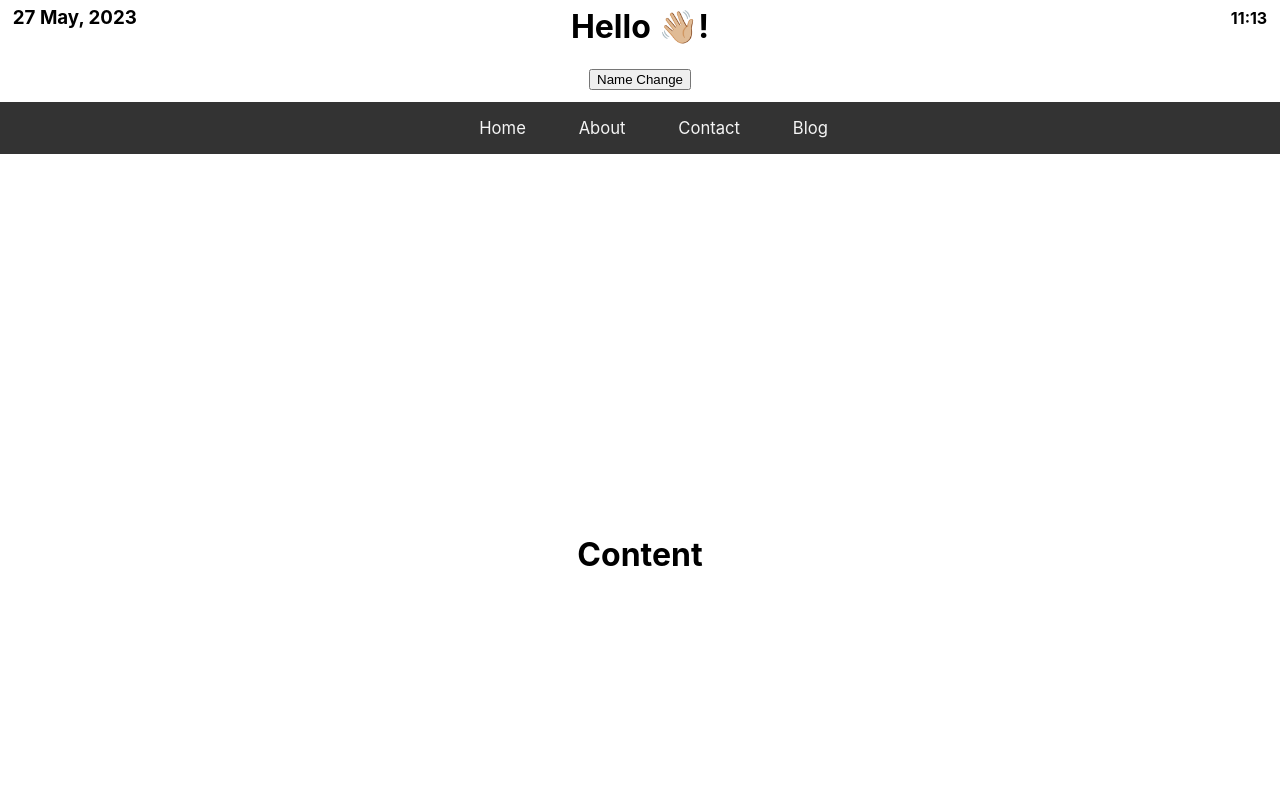
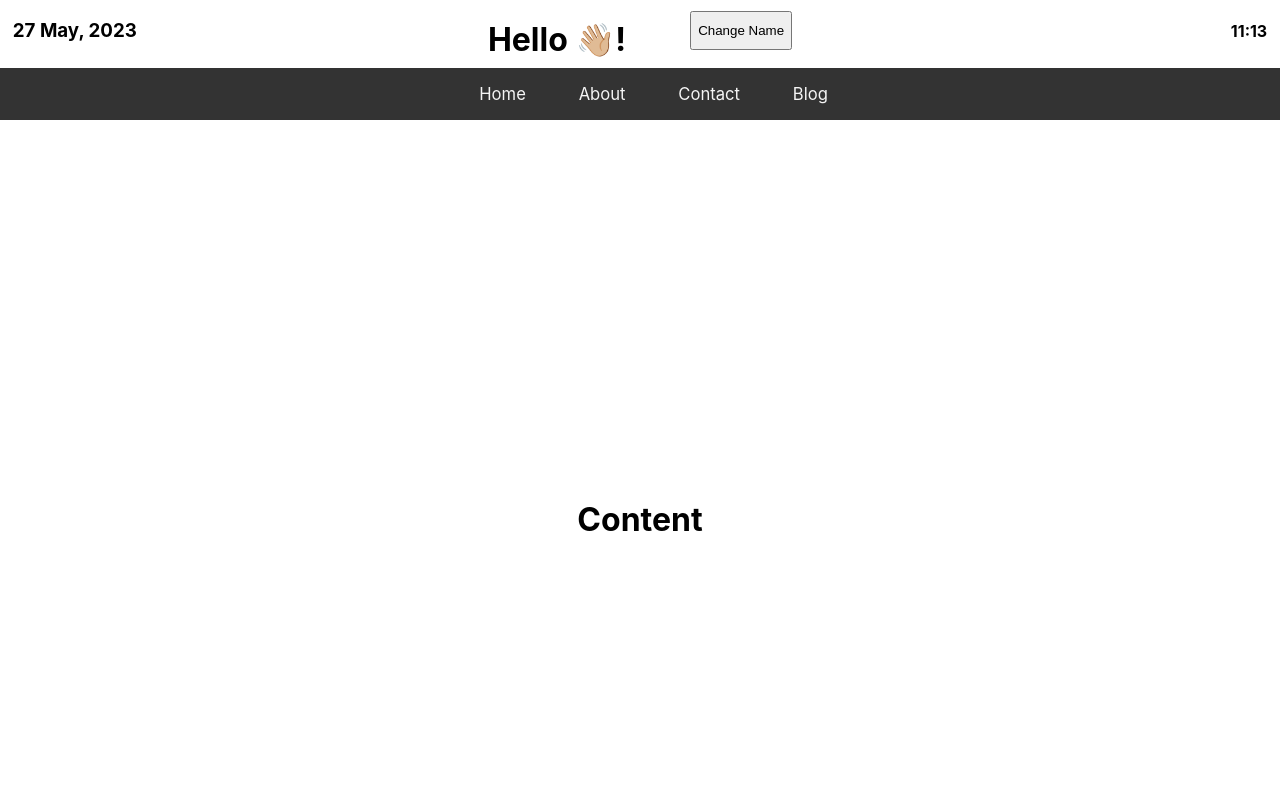
Before and after one commit to Dev-Din/react-app, a React (Create React App) app: page / in a window 1280 px wide. Shown: the top 800 px of the page. Built offline with nearby package versions, Linux system fonts and the light colour scheme.

Commit message:
Styling Components

```diff
--- a/src/components/navbar/Navbar.jsx
+++ b/src/components/navbar/Navbar.jsx
@@ -60,7 +60,7 @@ const handleTime = () => {
 
     <div className="greetings">
     <h1>Hello { name }!</h1>
-     <button onClick={handleName}>Name Change</button>
+     <button onClick={handleName}>Change Name</button>
     </div>
 
 
--- a/src/components/navbar/navbar.css
+++ b/src/components/navbar/navbar.css
@@ -22,9 +22,17 @@ ul li a{
 .calendar{
   display: flex;
   justify-content: space-between;
-  margin: -1vw 1vw;
+  margin: 0 1vw;
 }
 
 .greetings{
   margin-top: -5vw;
+  display: flex;
+  justify-content: center;
+  gap: 5vw;
+  margin-bottom: -2vw;
 }
+.greetings button{
+  height: 3vw;
+  margin-top: 1vw;
+}
```
